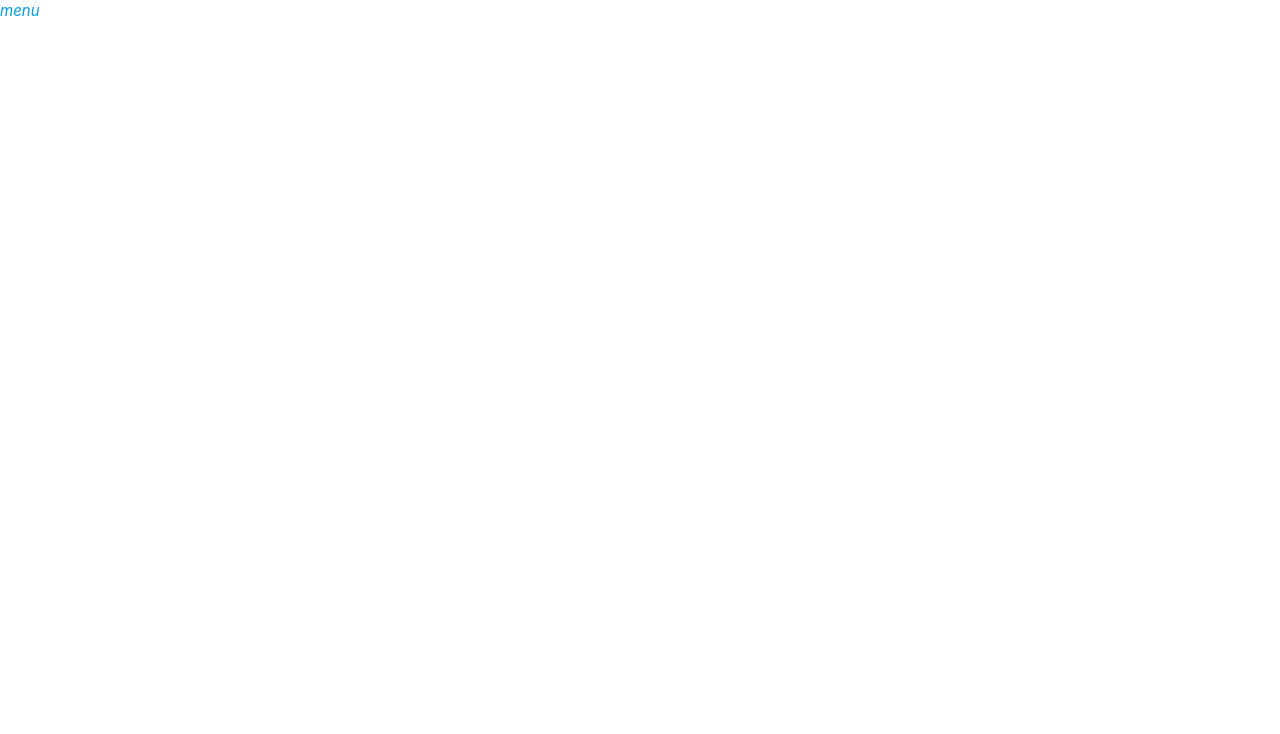
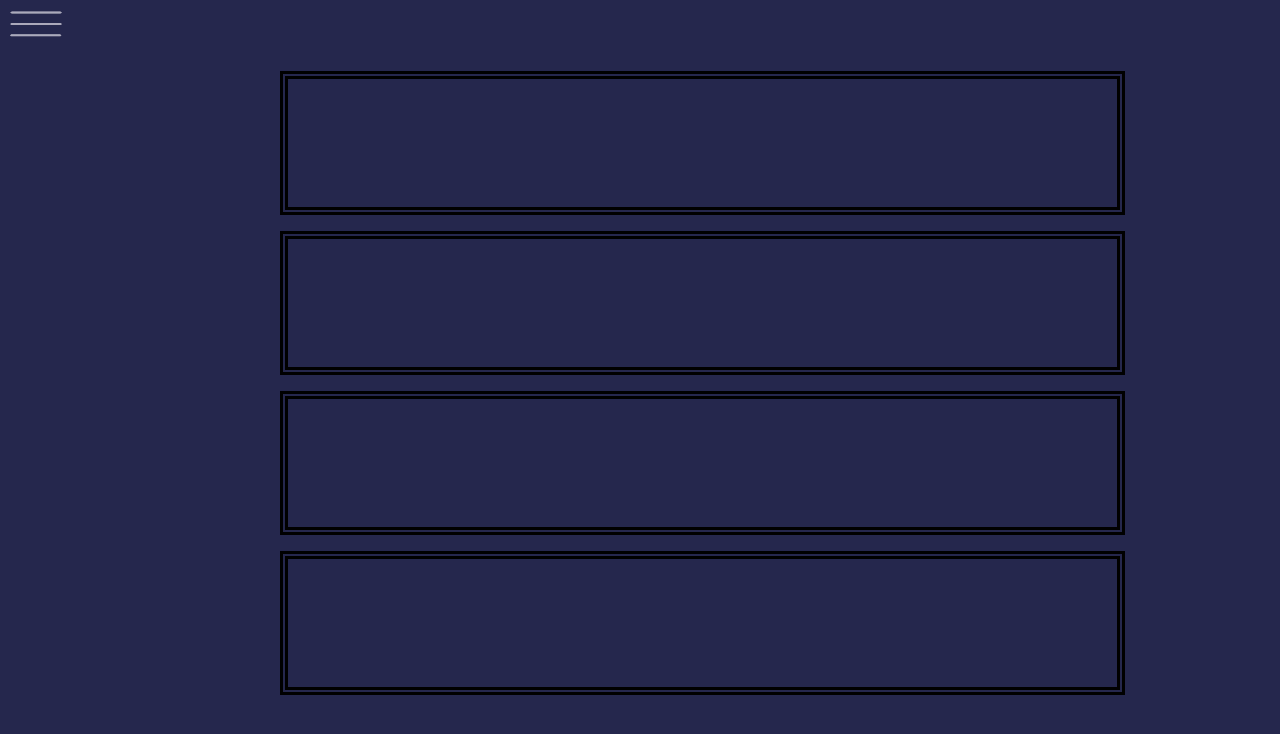
Before and after one commit to Ketam1/TecVid, a plain HTML site: page pagina2.html in a window 1280 px wide. Drawn offline with Linux system fonts and the light colour scheme.

Commit message:
Estilização da pagina 2

```diff
--- a/css/pagina2/divPerfil.css
+++ b/css/pagina2/divPerfil.css
@@ -8,3 +8,17 @@
   height: 14vh;
   width: 17vh;
 }
+.buttonSideNav{
+  height: 6vh;
+  width: 9vh;
+  font-size: 2vh;
+}
+.three_bar_img{
+  width: 9vh;
+  height: 6vh;
+  position: relative;
+  left: 0px;
+}
+#imgFundoPerfil{
+  width: 32vh;
+}
--- /dev/null
+++ b/css/pagina2/ofertas.css
@@ -0,0 +1,15 @@
+.centralOfertas{
+  position: relative;
+    left: 33vh;
+    width: 67vw;
+    height: 100vh;
+}
+.oferta{
+  height: 18vh;
+  left: 33vh;
+  width: 66vw;
+  border-style: double;
+  border-color: black;
+  border-width: 1vh;
+  margin: 2vh;
+}
--- a/pagina2.html
+++ b/pagina2.html
@@ -4,19 +4,21 @@
     <meta charset="utf-8">
     <link rel="stylesheet" href="css/pagina2/divPerfil.css">
     <link rel="stylesheet" href="css/materialize.css">
-    <link rel="stylesheet" href="css/materialize.min.css">
+    <link rel="stylesheet" href="css/pagina2/ofertas.css">
+    <link rel="stylesheet" href="css/main.css">
     <title></title>
   </head>
   <body>
     <header>
       <!--  pegar do Sena-->
     </header>
-    <a href="#" data-target="slide-out" class="sidenav-trigger"><i class="material-icons">menu</i></a>
-
+    <a href="#" data-target="slide-out" class="sidenav-trigger">
+          <img src="img\three_bar_img.jpg" class="three_bar_img">
+    </a>
     <ul id="slide-out" class="sidenav">
       <li><div class="user-view">
         <div class="background">
-        <img src="images/office.jpg">
+          <img src="img/fundoPerfil.jpg" id="imgFundoPerfil">
         </div>
         <a href="#user"><img class="circle" src="img/logo_600x360.png"></a>
         <a href="#name"><span class="white-text name">John Doe</span></a>
@@ -28,8 +30,22 @@
       <li><a class="subheader">Subheader</a></li>
       <li><a class="waves-effect" href="#!">Third Link With Waves</a></li>
     </ul>
+    <div class="centralOfertas">
+      <section class="oferta">
+
+      </section>
+      <section class="oferta">
+
+      </section>
+      <section class="oferta">
+
+      </section>
+      <section class="oferta">
+
+      </section>
+
+    </div>
     </body>
   <script src="js/materialize.js" charset="utf-8"></script>
-  <script src="js/materialize.min.js" charset="utf-8"></script>
   <script src="js/pagina2/sideNav.js" charset="utf-8"></script>
 </html>
```
Also changed, not shown: css/materialize.css, css/materialize.min.css, img/fundoPerfil.jpg (added), img/three_bar_img.jpg (added). Lines whose indentation alone changed are shown as unchanged.
